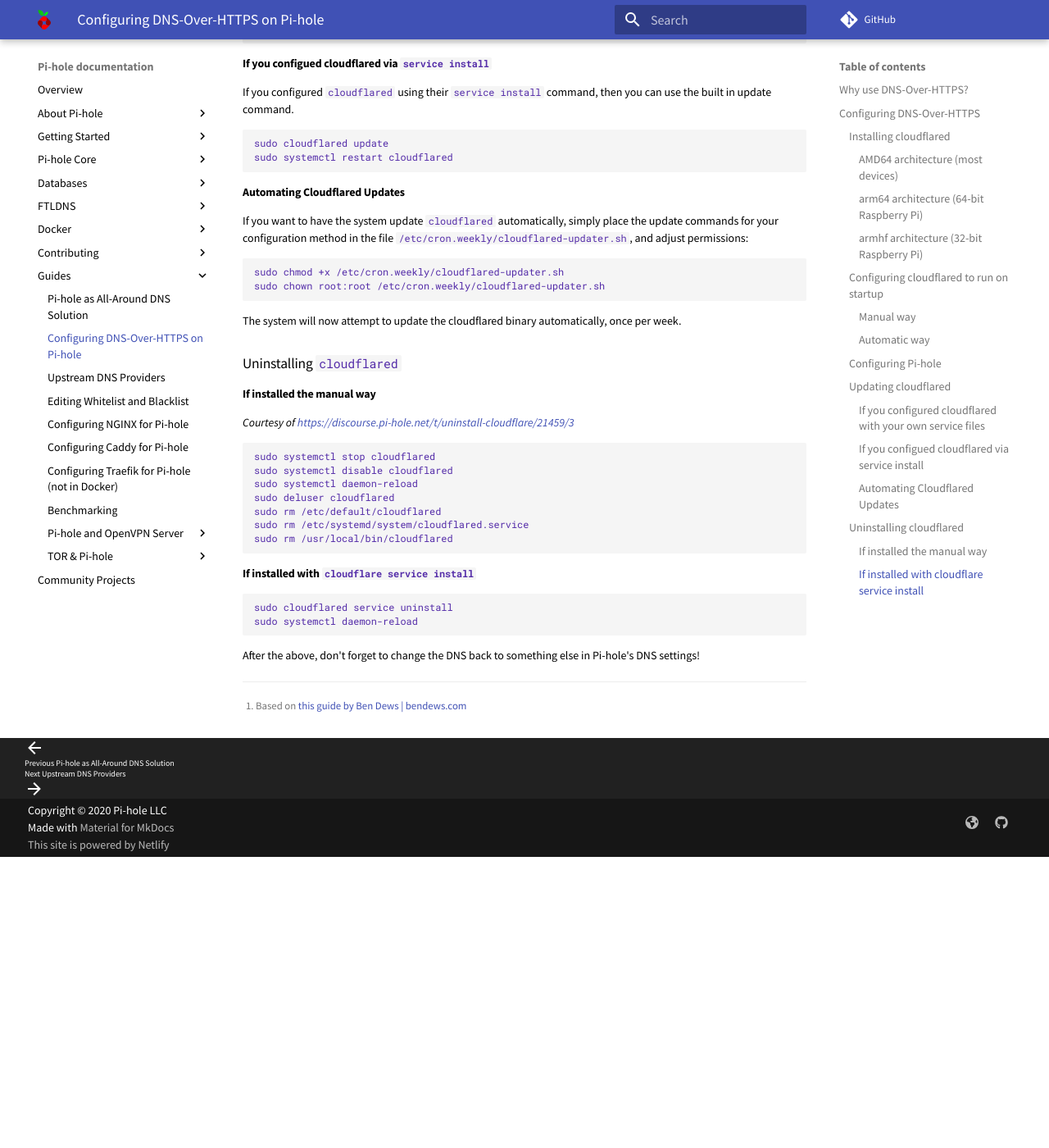
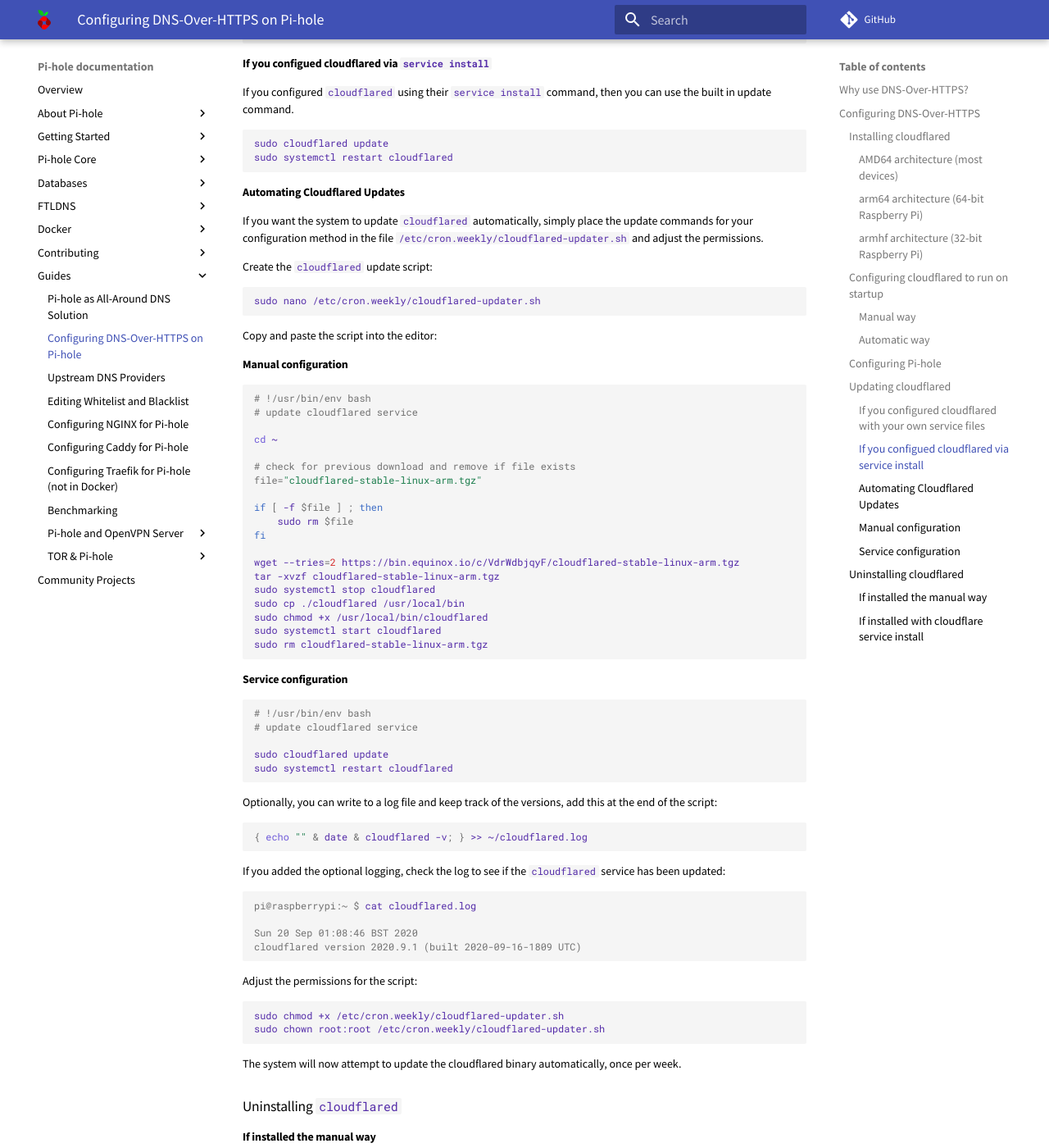
Before and after one commit to pi-hole/docs, an MkDocs documentation site: the page built from docs/guides/dns-over-https.md, in a window 1280 px wide and 1400 px high, scrolled down 4484 px. Shown: the whole window at 82% size. Built offline with MkDocs 1.6.1 and Material for MkDocs 9.7.7, drawn with Linux system fonts in a browser that asks for light colours; comment, search, counter and statistics services are not loaded; before the commit the page ends 5529 px from its top, so only the background shows below that.

Commit message:
Update dns-over-https.md
Added instructions on how to create the updater script

````diff
--- a/docs/guides/dns-over-https.md
+++ b/docs/guides/dns-over-https.md
@@ -227,8 +227,67 @@
 
 #### Automating Cloudflared Updates
 
-If you want to have the system update `cloudflared` automatically, simply place the update commands for your configuration method in the
-file `/etc/cron.weekly/cloudflared-updater.sh`, and adjust permissions:
+If you want the system to update `cloudflared` automatically, simply place the update commands for your configuration method in the
+file `/etc/cron.weekly/cloudflared-updater.sh` and adjust the permissions.
+
+Create the `cloudflared` update script:
+
+```bash
+sudo nano /etc/cron.weekly/cloudflared-updater.sh
+```
+
+Copy and paste the script into the editor:
+
+#### Manual configuration
+
+```sh
+# !/usr/bin/env bash
+# update cloudflared service
+
+cd ~
+
+# check for previous download and remove if file exists
+file="cloudflared-stable-linux-arm.tgz"
+
+if [ -f $file ] ; then
+    sudo rm $file
+fi
+
+wget --tries=2 https://bin.equinox.io/c/VdrWdbjqyF/cloudflared-stable-linux-arm.tgz
+tar -xvzf cloudflared-stable-linux-arm.tgz
+sudo systemctl stop cloudflared
+sudo cp ./cloudflared /usr/local/bin
+sudo chmod +x /usr/local/bin/cloudflared
+sudo systemctl start cloudflared
+sudo rm cloudflared-stable-linux-arm.tgz
+```
+
+#### Service configuration
+
+```sh
+# !/usr/bin/env bash
+# update cloudflared service
+
+sudo cloudflared update
+sudo systemctl restart cloudflared
+```
+
+Optionally, you can write to a log file and keep track of the versions, add this at the end of the script:
+
+```sh
+{ echo "" & date & cloudflared -v; } >> ~/cloudflared.log
+```
+
+If you added the optional logging, check the log to see if the `cloudflared` service has been updated:
+
+```console
+pi@raspberrypi:~ $ cat cloudflared.log
+
+Sun 20 Sep 01:08:46 BST 2020
+cloudflared version 2020.9.1 (built 2020-09-16-1809 UTC)
+```
+
+Adjust the permissions for the script:
 
 ```bash
 sudo chmod +x /etc/cron.weekly/cloudflared-updater.sh
````
